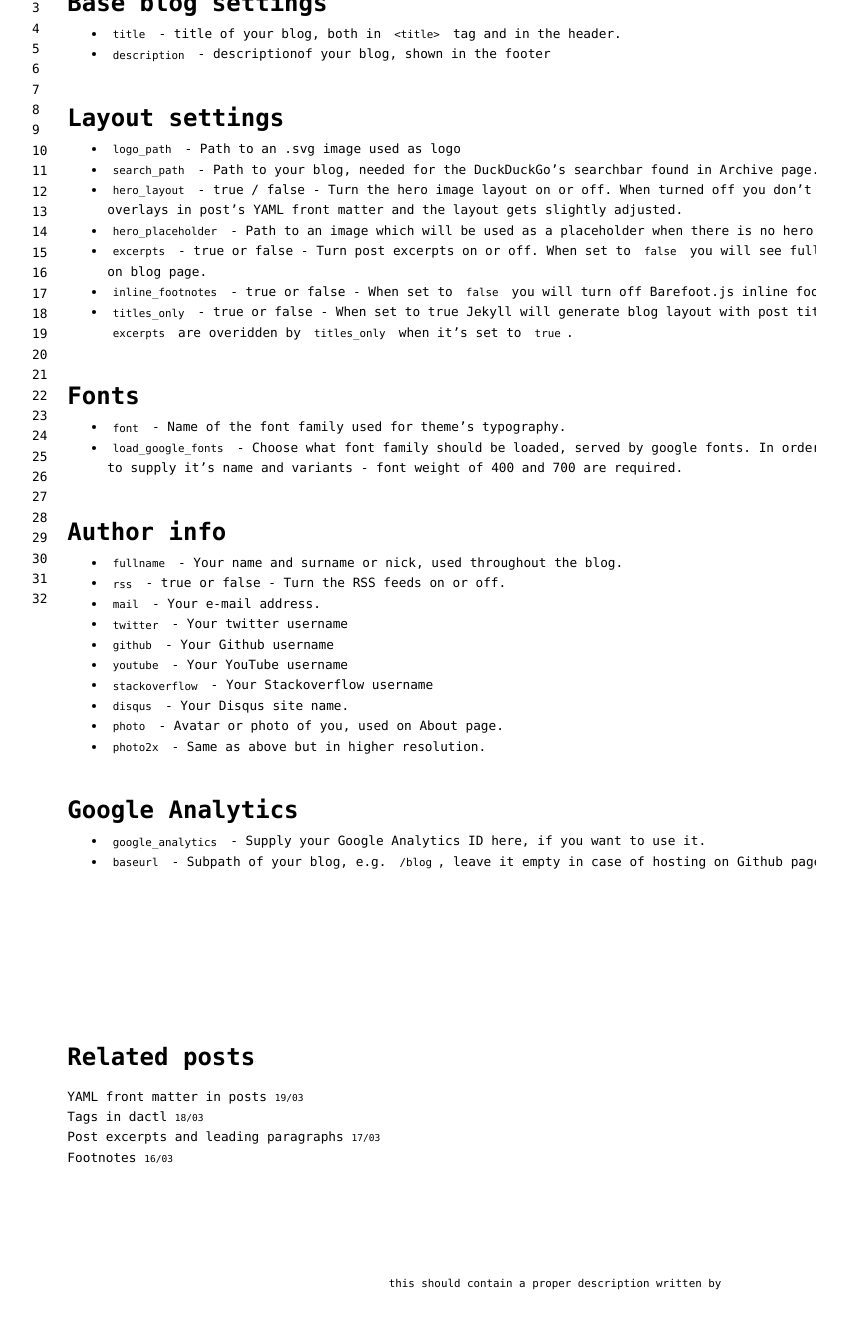
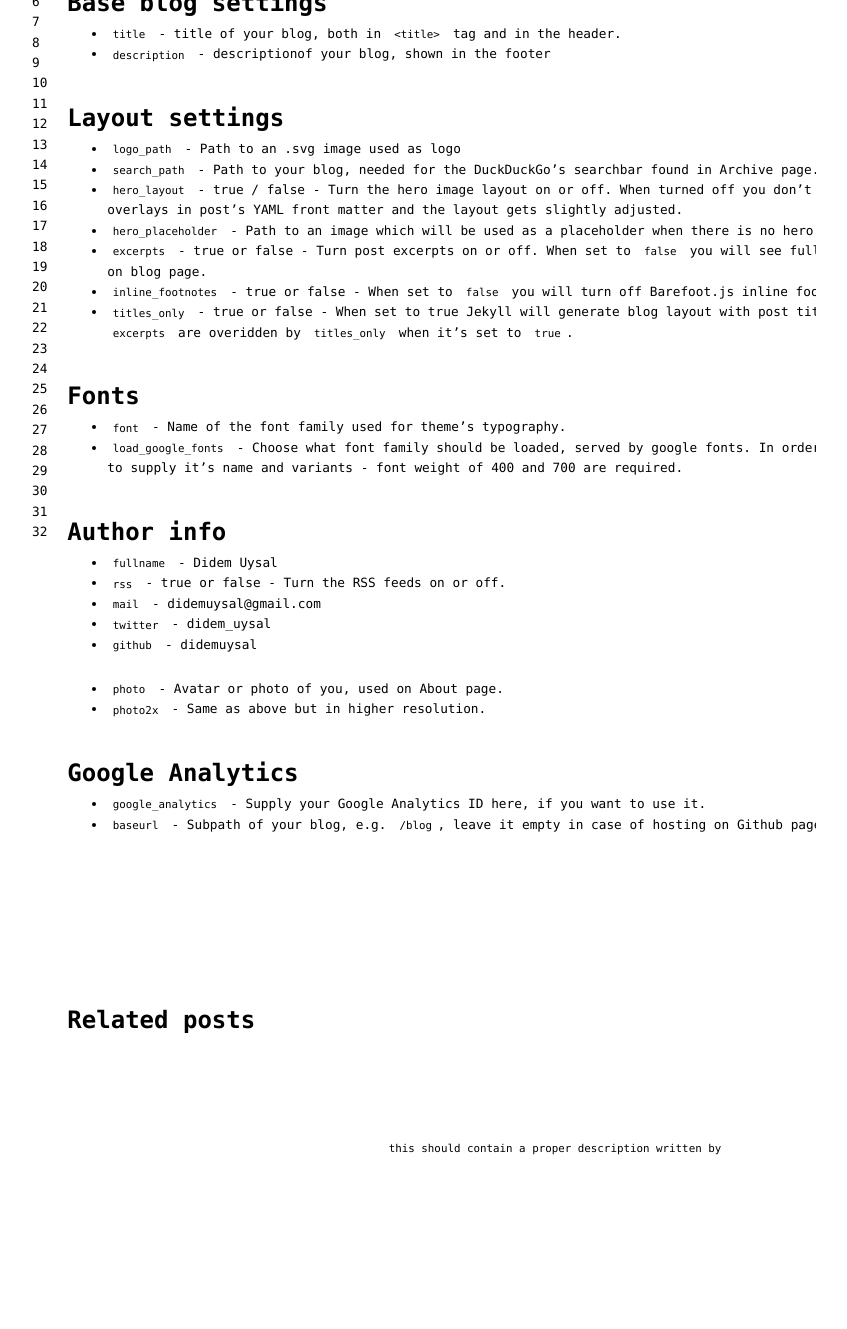
Before and after one commit to didemuysal/didemuysal.github.io, a Jekyll site: the page built from _posts/2017-03-20-config-settings.md, in a window 1280 px wide and 1400 px high, scrolled down 2028 px. Shown: the top 1329 px of the window, without its empty margins (224-1071 px from the left). Built offline with Jekyll 4.4.1, drawn with Linux system fonts in a browser that asks for light colours; some web fonts are replaced; comment, search, counter and statistics services are not loaded; after the commit the page ends 3294 px from its top, so only the background shows below that; some of the changed text lies outside the part shown.

Commit message:
Update 2017-03-20-config-settings.md

```diff
--- a/_posts/2017-03-20-config-settings.md
+++ b/_posts/2017-03-20-config-settings.md
@@ -1,10 +1,8 @@
 ---
 layout: post
-title: 'Layout settings and more in _config.yml'
+title: 'Advanture in London'
 tags:
-  - jekyll
-  - dactl
-  - howto
+
 hero: https://source.unsplash.com/collection/582860/
 overlay: red
 ---
@@ -71,14 +69,13 @@ url                          : "" # the base hostname & protocol for your site
 In order to change the font you need to supply it's name and variants - font weight of 400 and 700 are required.
 
 ## Author info
-* `fullname` - Your name and surname or nick, used throughout the blog.
+* `fullname` - Didem Uysal
 * `rss` - true or false - Turn the RSS feeds on or off.
-* `mail` - Your e-mail address.
-* `twitter` - Your twitter username
-* `github` - Your Github username
-* `youtube` - Your YouTube username
-* `stackoverflow` - Your Stackoverflow username
-* `disqus` - Your Disqus site name.
+* `mail` - didemuysal@gmail.com
+* `twitter` - didem_uysal
+* `github` - didemuysal
+
+
 * `photo` - Avatar or photo of you, used on About page.
 * `photo2x` - Same as above but in higher resolution.
 
```
